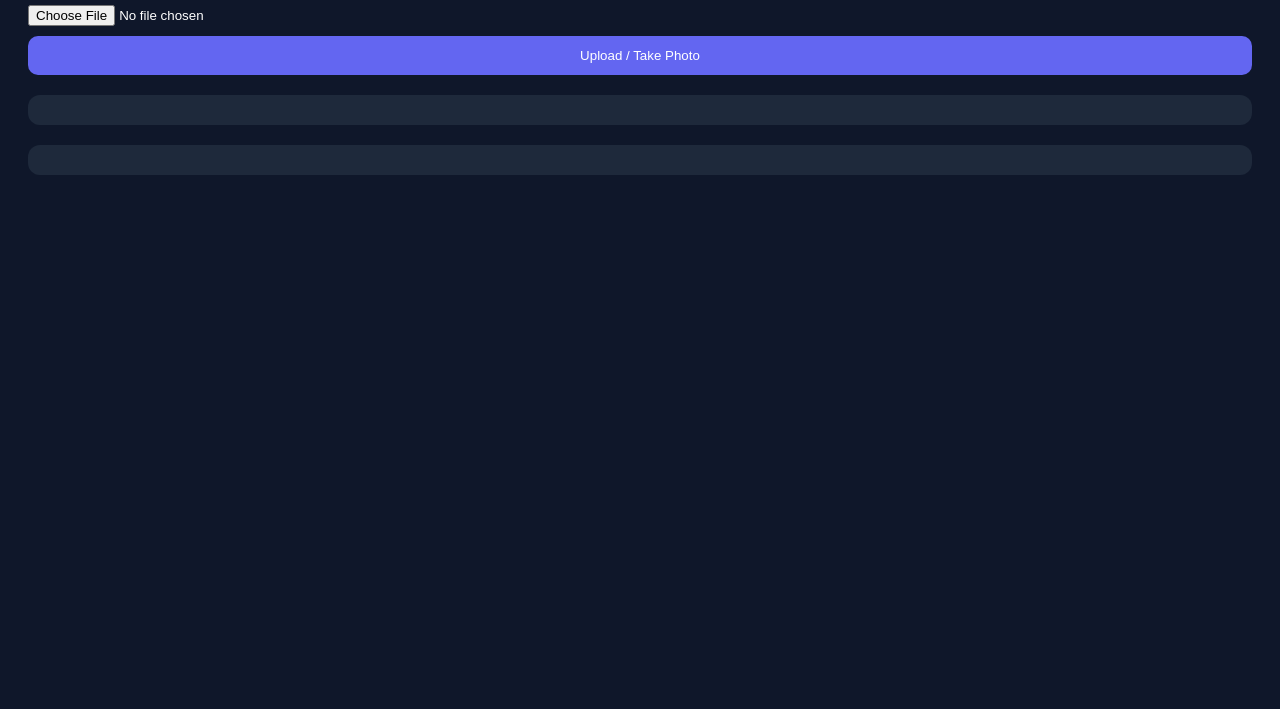
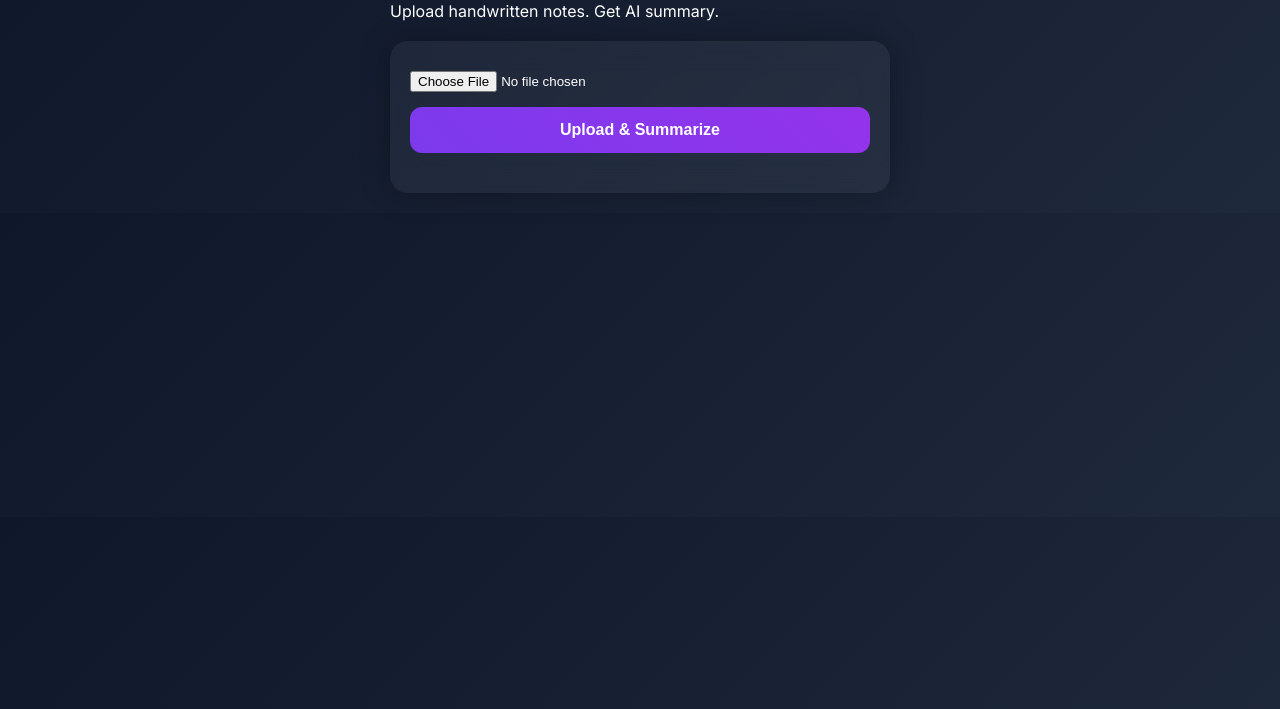
Before and after one commit to aryanmanik1313-prog/StudyForge-ai, a website: page public/index.html in a window 1280 px wide. Shown: the part 91-800 px from the top of the page. Drawn offline with Linux system fonts and the light colour scheme.

Commit message:
Refactor HTML structure and styles for better layout

```diff
--- a/public/index.html
+++ b/public/index.html
@@ -1,47 +1,158 @@
 <!DOCTYPE html>
 <html>
 <head>
+<meta charset="UTF-8">
 <meta name="viewport" content="width=device-width, initial-scale=1.0">
 <title>StudyForge AI</title>
+
+<link href="https://fonts.googleapis.com/css2?family=Inter:wght@400;600;800&display=swap" rel="stylesheet">
+
 <style>
-body { font-family:sans-serif; background:#0f172a; color:white; padding:20px; }
-button { width:100%; padding:12px; margin-top:10px; border-radius:10px; border:none; background:#6366f1; color:white; }
-.card { background:#1e293b; padding:15px; border-radius:12px; margin-top:20px; white-space:pre-wrap; }
+body {
+  margin:0;
+  font-family:'Inter',sans-serif;
+  background:linear-gradient(135deg,#0f172a,#1e293b);
+  color:white;
+  display:flex;
+  justify-content:center;
+  padding:20px;
+}
+
+.container {
+  width:100%;
+  max-width:500px;
+}
+
+h1 {
+  font-weight:800;
+  font-size:28px;
+}
+
+.card {
+  background:rgba(255,255,255,0.05);
+  backdrop-filter:blur(15px);
+  padding:20px;
+  border-radius:18px;
+  margin-top:20px;
+  box-shadow:0 0 30px rgba(0,0,0,0.3);
+}
+
+input[type="file"] {
+  margin-top:10px;
+}
+
+button {
+  width:100%;
+  margin-top:15px;
+  padding:14px;
+  border:none;
+  border-radius:12px;
+  background:linear-gradient(45deg,#7c3aed,#9333ea);
+  color:white;
+  font-weight:600;
+  font-size:16px;
+  cursor:pointer;
+  transition:0.3s;
+}
+
+button:active {
+  transform:scale(0.98);
+}
+
+.result {
+  margin-top:20px;
+  white-space:pre-wrap;
+  font-size:14px;
+  line-height:1.6;
+}
+
+.loader {
+  margin-top:15px;
+  display:none;
+  text-align:center;
+}
+
+.spinner {
+  border:4px solid rgba(255,255,255,0.2);
+  border-top:4px solid white;
+  border-radius:50%;
+  width:25px;
+  height:25px;
+  animation:spin 1s linear infinite;
+  margin:auto;
+}
+
+@keyframes spin {
+  0% {transform:rotate(0deg);}
+  100% {transform:rotate(360deg);}
+}
 </style>
 </head>
+
 <body>
 
-<h2>StudyForge AI</h2>
+<div class="container">
 
-<input type="file" id="imageInput" accept="image/*" capture="environment">
-<button onclick="uploadImage()">Upload / Take Photo</button>
+<h1>⚡ StudyForge AI</h1>
+<p>Upload handwritten notes. Get AI summary.</p>
 
-<div id="loading"></div>
-<div class="card" id="extracted"></div>
-<div class="card" id="summary"></div>
+<div class="card">
+  <input id="fileInput" type="file" accept="image/*" capture="environment">
+
+  <button onclick="upload()">Upload & Summarize</button>
+
+  <div class="loader" id="loader">
+    <div class="spinner"></div>
+    <p>Processing...</p>
+  </div>
+
+  <div class="result" id="result"></div>
+</div>
+
+</div>
 
 <script>
 async function upload() {
-  const fileInput = document.querySelector("input[type='file']");
+  const fileInput = document.getElementById("fileInput");
+  const resultDiv = document.getElementById("result");
+  const loader = document.getElementById("loader");
+
   const file = fileInput.files[0];
 
   if (!file) {
-    alert("Please select a file first.");
+    alert("Select an image first.");
     return;
   }
 
   const formData = new FormData();
   formData.append("image", file);
 
-  const response = await fetch("/upload", {
-    method: "POST",
-    body: formData
-  });
+  loader.style.display = "block";
+  resultDiv.innerText = "";
 
-  const data = await response.json();
+  try {
+    const response = await fetch("/upload", {
+      method: "POST",
+      body: formData
+    });
 
-  document.querySelectorAll(".result")[0].innerText = data.summary || "No summary";
-  document.querySelectorAll(".result")[1].innerText = data.questions || "No questions";
+    const data = await response.json();
+
+    loader.style.display = "none";
+
+    if (data.summary) {
+      resultDiv.innerText = data.summary;
+    } else if (data.error) {
+      resultDiv.innerText = data.error;
+    } else {
+      resultDiv.innerText = "No response received.";
+    }
+
+  } catch (err) {
+    loader.style.display = "none";
+    resultDiv.innerText = "Upload failed.";
+    console.error(err);
+  }
 }
 </script>
 
```
